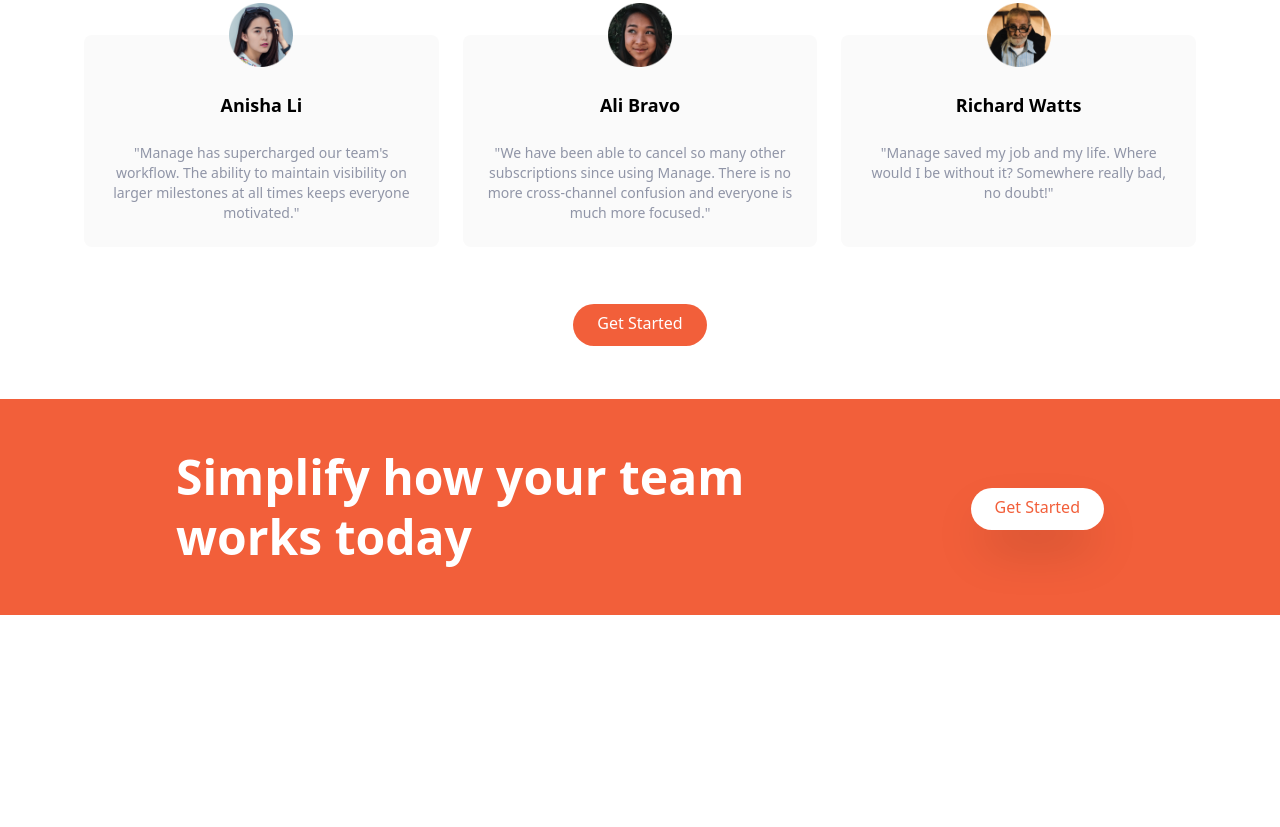
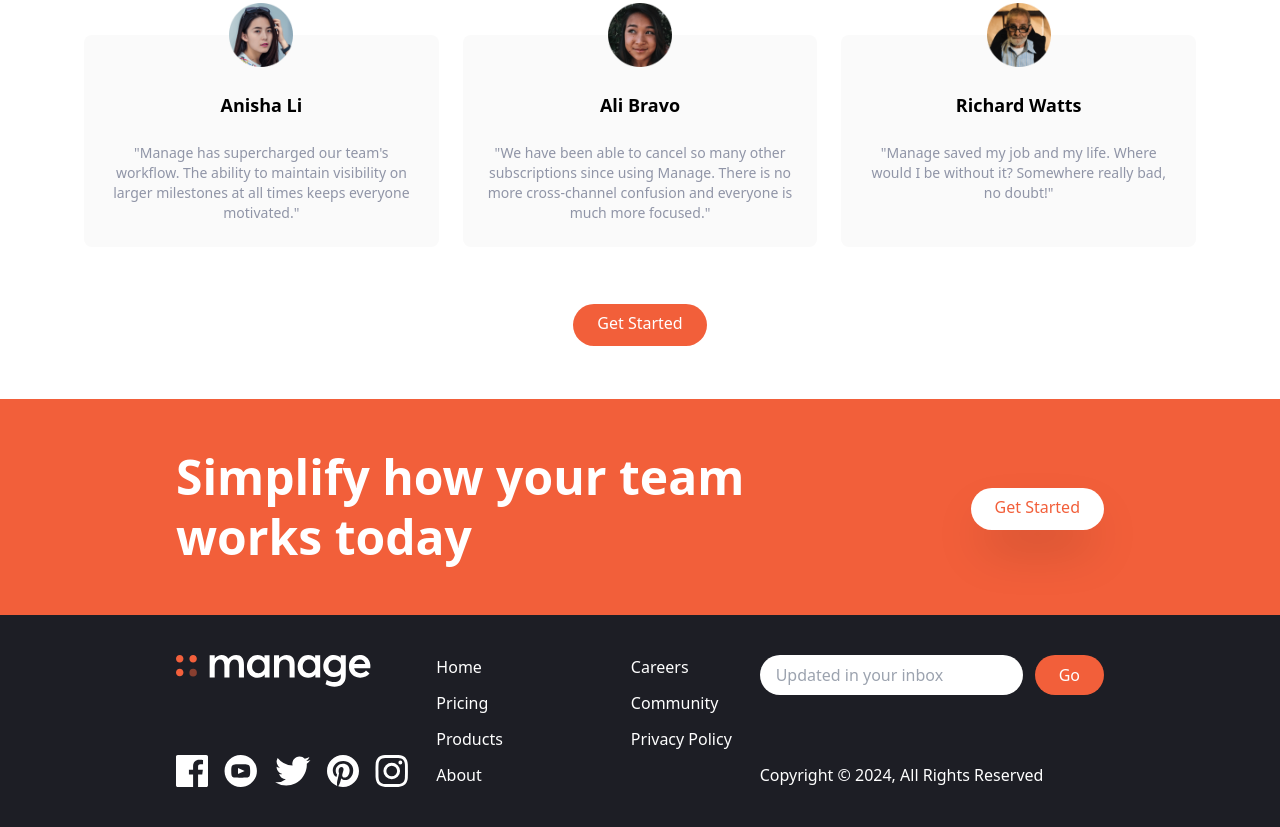
Before and after one commit to NickRamsey6/tailwind-prof-site, a website: page index.html in a window 1280 px wide. Shown: the part 1369-2196 px from the top of the page. Before the commit the page ends 1984 px from the top, so only its background shows below. Drawn offline with Linux system fonts and the light colour scheme.

Commit message:
add footer section

```diff
--- a/index.html
+++ b/index.html
@@ -186,5 +186,74 @@
             </div>
         </div>
     </section>
+
+    <!-- Footer -->
+    <footer class="bg-veryDarkBlue">
+        <!-- Flex Container -->
+        <div class="container flex flex-col-reverse justify-between px-6 py-10 mx-auto space-y-8 md:flex-row md:space-y-0">
+            <!-- Logo and social media links container -->
+            <div class="flex flex-col-reverse items-center justify-between space-y-12 md:flex-col md:space-y-0 md:items-start">
+                <div class="mx-auto my-6 text-center text-white md:hidden">
+                    Copyright &copy; 2024 All Rights Reserved
+                </div>
+                <!-- Logo -->
+                <div>
+                    <img src="img/logo-white.svg" class="h-8" alt="company-logo-in-white">
+                </div>
+                <!-- Social Media links container -->
+                <div class="flex justify-center space-x-4">
+                    <!-- Link 1 -->
+                    <a href="#">
+                        <img src="img/icon-facebook.svg" class="h-8" alt="facebook-logo">
+                    </a>
+                    <!-- Link 2 -->
+                    <a href="#">
+                        <img src="img/icon-youtube.svg" class="h-8" alt="youtube-logo">
+                    </a>
+                    <!-- Link 3 -->
+                    <a href="#">
+                        <img src="img/icon-twitter.svg" class="h-8" alt="twitter-logo">
+                    </a>
+                    <!-- Link 4 -->
+                    <a href="#">
+                        <img src="img/icon-pinterest.svg" class="h-8" alt="pinterest-logo">
+                    </a>
+                    <!-- Link 5 -->
+                    <a href="#">
+                        <img src="img/icon-instagram.svg" class="h-8" alt="instagram-logo">
+                    </a>
+                </div>
+            </div>
+            <!-- List Container -->
+            <div class="flex justify-around space-x-32">
+                <div class="flex flex-col space-y-3 text-white">
+                    <a href="" class="hover:text-brightRed">Home</a>
+                    <a href="" class="hover:text-brightRed">Pricing</a>
+                    <a href="" class="hover:text-brightRed">Products</a>
+                    <a href="" class="hover:text-brightRed">About</a>
+                </div>
+                <div class="flex flex-col space-y-3 text-white">
+                    <a href="" class="hover:text-brightRed">Careers</a>
+                    <a href="" class="hover:text-brightRed">Community</a>
+                    <a href="" class="hover:text-brightRed">Privacy Policy</a>
+                </div>
+            </div>
+
+            <!-- Input Container -->
+            <div class="flex flex-col justify-between">
+                <form>
+                    <div class="flex space-x-3">
+                        <input type="text" class="flex-1 px-4 rounded-full focus:outline-none" placeholder="Updated in your inbox"/>
+                        <button class="px-6 py-2 text-white rounded-full bg-brightRed hover:bg-brightRedLight focus:outline-none">
+                            Go
+                        </button>
+                    </div>
+                </form>
+                <div class="hidden text-white md:block">
+                    Copyright &copy; 2024, All Rights Reserved
+                </div>
+            </div>
+        </div>
+    </footer>
 </body>
 </html>
```
Also changed, not shown: css/main.css.
